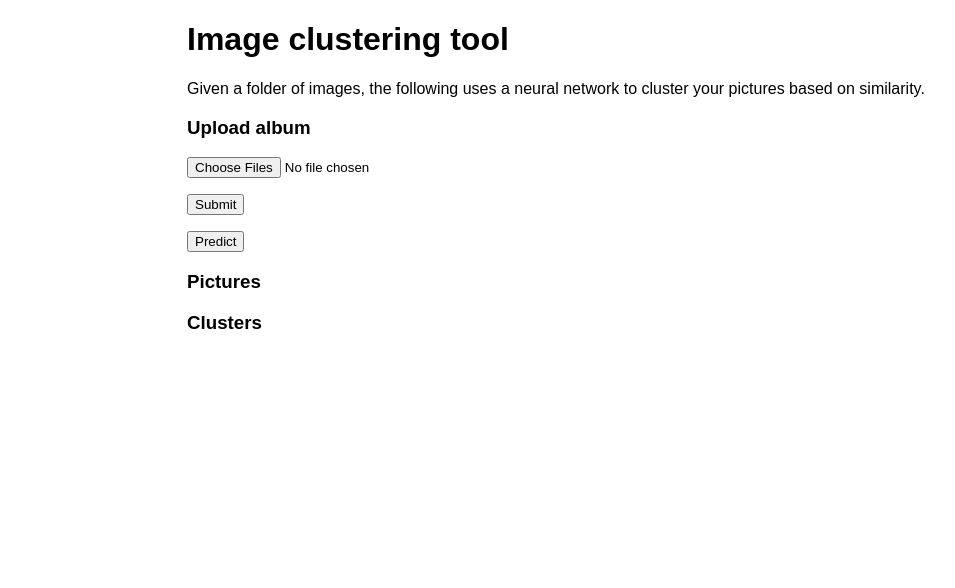
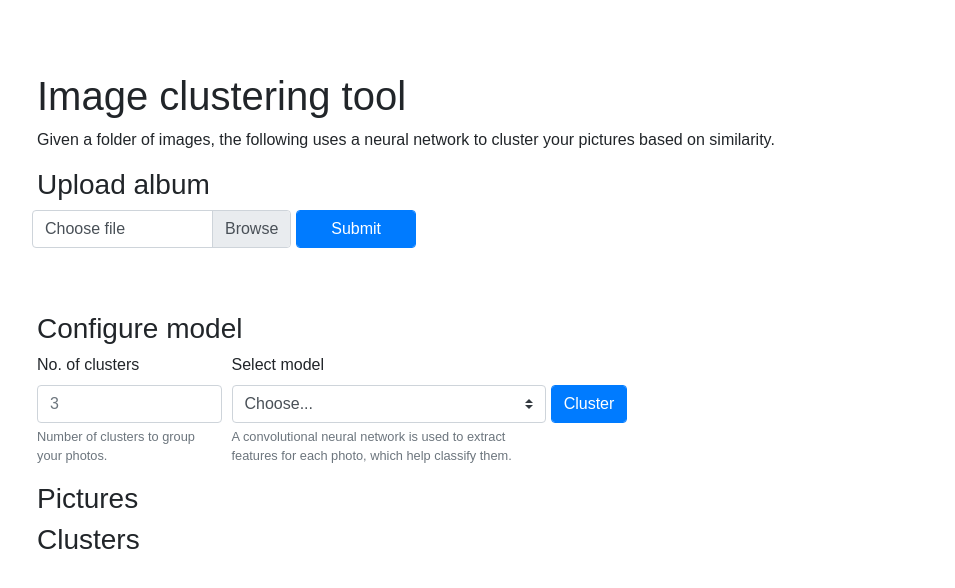
Before and after one commit to cedricbasuel/image-clustering, a Flask app: template templates/index.html in a window 1280 px wide. Shown: the top 588 px of the page, without its empty margins (163-1118 px from the left). Run offline with Flask 2, Linux system fonts and the light colour scheme; the template is opened without the code that fills it, so the values that code supplies are empty; some libraries are stand-ins or nearby versions.

Commit message:
UI improvements

```diff
--- a/app.py
+++ b/app.py
@@ -26,10 +26,14 @@ def upload(filename):
 
 
 
-@app.route('/predict', methods=['POST'])
+@app.route('/predict', methods=['GET','POST'])
 def predict():
 
     if request.method=='POST':
+
+        num_cluster = request.form.get('num_cluster', False)
+        modelname = request.form.get('modelname')
+        print("MODELNAME",modelname)
         _labels = {'animalz': 0}
 
         image_list, label_list = load_images(dir=app.config['UPLOAD_PATH'],
@@ -38,12 +42,12 @@ def predict():
             )
 
         image_list, emb_list = get_embedding(image_list=image_list,
-        model_name='mobilenet',
+        model_name=modelname,
         image_shape=(224,224,3))
 
         clustered_images = cluster_images(image_list=image_list,
         emb_list=emb_list,
-        num_clusters=5
+        num_clusters=num_cluster
         )
 
         # clean this up laterrrr
--- a/image_clustering.py
+++ b/image_clustering.py
@@ -81,6 +81,7 @@ def get_embedding(image_list, model_name, image_shape):
     emb_list = []
 
     logging.info('Getting image embeddings...')
+    # logging.info(model_name)
     if model_name=='mobilenet':
         model = tf.keras.applications.MobileNetV2(
             weights='imagenet',
--- a/static/css/style.css
+++ b/static/css/style.css
@@ -1,9 +1,13 @@
 body{
     width: 60%;
     font-family: Arial, Helvetica, sans-serif;
-    margin-left: 350px;
-    margin-right: 250px;
+    margin-left: 200px;
+    /* margin-right: 250px; */
 }
+/* div {
+    text-align: center;
+} */
+
 
 .cluster{
     display: table;
--- a/templates/index.html
+++ b/templates/index.html
@@ -4,26 +4,116 @@
 <head>
     <meta charset="UTF-8">
     <title>ImageCluster</title>
+
+    <!-- <link rel="stylesheet" href="../static/css/style.css"> -->
+    <link rel="stylesheet" href="https://stackpath.bootstrapcdn.com/bootstrap/4.3.1/css/bootstrap.min.css" integrity="sha384-ggOyR0iXCbMQv3Xipma34MD+dH/1fQ784/j6cY/iJTQUOhcWr7x9JvoRxT2MZw1T" crossorigin="anonymous">
     <link rel="stylesheet" type="text/css" href="{{ url_for('static', filename='css/style.css') }}">
-    <!-- <link rel="stylesheet" href="../static/css/style.css"> -->
 </head>
 
 <body>
-
+    <br>
+    <br>
+    <br>
     <h1>Image clustering tool</h1>
     <p>Given a folder of images, the following uses a neural network to cluster your pictures based on similarity.</p>
     <h3>Upload album</h3>
-    <form method="POST" action="" enctype="multipart/form-data">
+    <!-- <form method="POST" action="" enctype="multipart/form-data">
 
         <p><input type="file" name="file" multiple></p>
         <p><input type="submit" value="Submit"></p>
 
+    </form> -->
+
+    <!-- <form method="POST" action="{{ url_for('predict') }}">
+
+    </form> -->
+
+    <form class="form-row" method="POST" action="" enctype="multipart/form-data">
+        <div class="custom-file col-4">
+          <!-- <input type="file" class="form-control" id="customFile" multiple> -->
+          <input type="file" name="file" class="custom-file-input" id="customFile" multiple >
+          <label class="custom-file-label" for="customFile">Choose file</label>
+        </div>
+
+        <div class="form-group col-2">
+            <!-- <label>&nbsp;</label> -->
+            <input type="submit" name="submit" value="Submit" class="btn-primary form-control" />
+            <!-- <button type="submit" class="btn btn-primary mb-2">Submit</button> -->
+        </div>
+      </form>
+
+      <br>
+      <br>
+
+    <h3>Configure model</h3>
+    <!-- <form method="POST" action="{{ url_for('predict') }}">
+        <div class="form-settings">
+            <p style="text-align: left;"># cluster</p>
+            <div class="number-input">
+
+                <button onclick="this.parentNode.querySelector('input[type=number]').stepDown()">-</button>
+                <input class="quantity" type="number" min="3" name="num_cluster" placeholder="3" required="required"></p>
+                <button onclick="this.parentNode.querySelector('input[type=number]').stepUp()">+</button>
+            </div>
+
+            <div class="model-input">
+                <p style="text-align: left;">Select model</p>
+                <input type="text" name="modelname" placeholder="Model to use" required="required">
+
+                <select name="modelname">
+                    <option value="mobilenet">mobilenet</option>
+                    <option value="resnet">resnet</option>
+                    <option value="inception">inception</option>
+                </select>
+                <input type="submit" value="Predict">
+            </div>
+        </div>
+    </form> -->
+
+    <form method="POST" action="{{ url_for('predict') }}">
+        <div class="form-row align-item-center">
+            <div class="form-group col-3">
+                <label for="num_cluster">No. of clusters</label>
+                <input class="form-control" type="number" min="3" name="num_cluster" placeholder="3" required="required">
+                <small id="numcluster_help" class="form-text text-muted">
+                    Number of clusters to group your photos.
+                  </small>
+            </div>
+            <div class="form-group col-5">
+                <label for="modelname">Select model </label>
+                <select class="custom-select" name="modelname">
+                    <option selected>Choose...</option>
+                    <option value="mobilenet">mobilenet</option>
+                    <option value="resnet">resnet</option>
+                    <option value="inception">inception</option>
+                </select>
+                <small id="model_help" class="form-text text-muted">
+                    A convolutional neural network is used to extract features for each photo, which help classify them.
+                  </small>
+            </div>
+            <div class="form-group ">
+                <label>&nbsp;</label>
+                <input type="submit" name="submit" value="Cluster" class="btn-primary form-control" />
+                <!-- <button type="submit" class="btn btn-primary mb-2">Submit</button> -->
+            </div>
+
+        </div>
     </form>
 
-    <form method="POST" action="{{ url_for('predict') }}">
-        <p><input type="submit" value="Predict"></p>
-    </form>
 
+    <!-- <label for="num_cluster">Number of clusters</label>
+    <input type="number" min="3" name="num_cluster" placeholder="3" required="required">
+    <label for="modelname">Select model </label>
+    <select name="modelname">
+        <option value="mobilenet">mobilenet</option>
+        <option value="resnet">resnet</option>
+        <option value="inception">inception</option>
+    </select>
+    <input type="submit" value="Predict"> -->
+
+
+
+    <!-- <div class="rectangle">centered cehxt</div> -->
     <h3>Pictures</h3>
         {% for image in images %}
             <img src="{{ url_for('upload', filename=image) }}" style="width: 64px;">
```
Also changed, not shown: other parts of static/css/style.css (+84 -0 lines).
